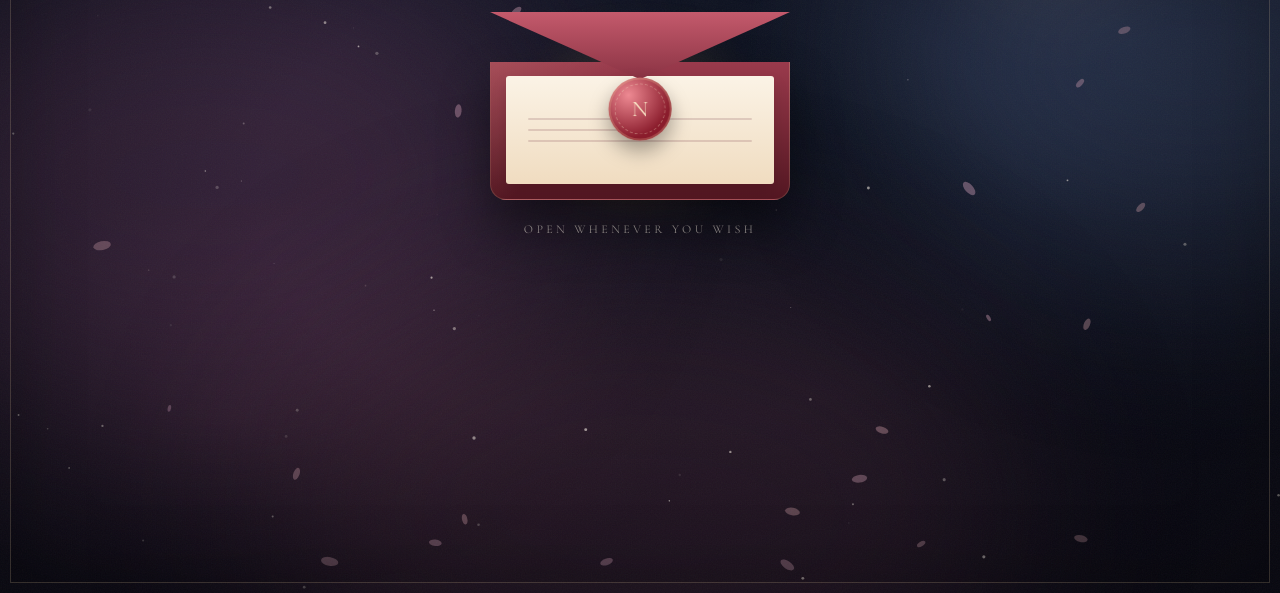
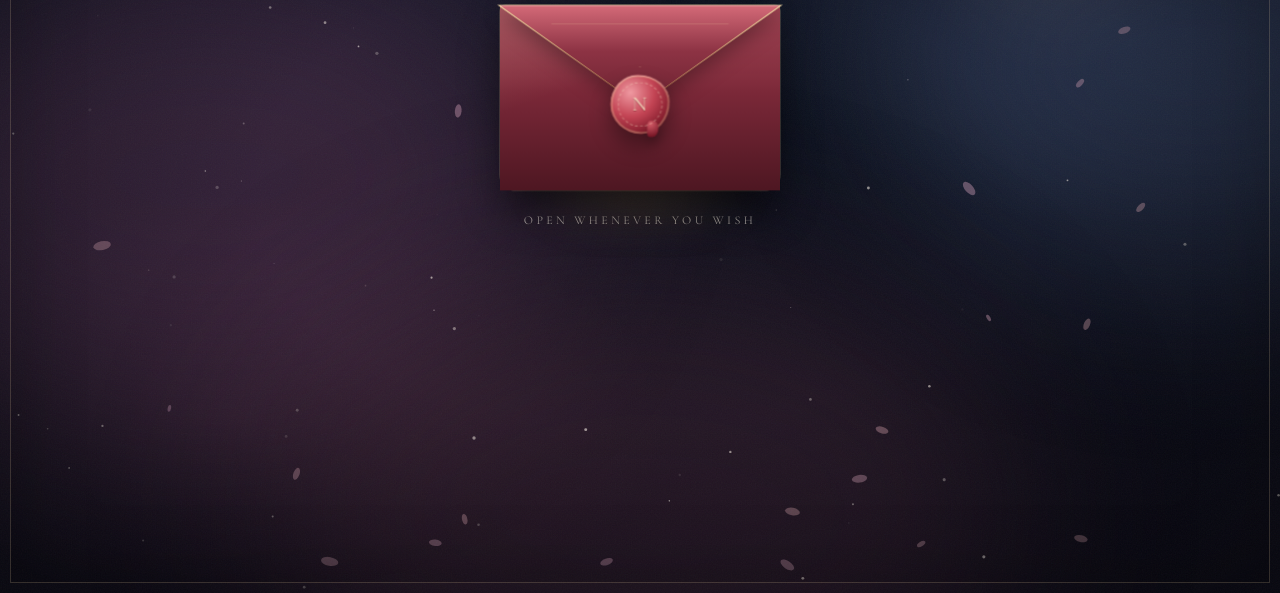
Before and after one commit to ballasuresh/neeraja-birthday, a website: page index.html in a window 1280 px wide. Shown: the part 207-800 px from the top of the page. Drawn offline with nearby package versions, Linux system fonts and the light colour scheme; a web font is replaced by a local one.

Commit message:
updated letter

```diff
--- a/index.html
+++ b/index.html
@@ -43,14 +43,22 @@
 
       <button type="button" class="envelope" id="openSeal" aria-label="Open the letter">
         <span class="envelope-glow"></span>
-        <span class="envelope-back"></span>
-        <span class="envelope-letter">
-          <span class="mini-line"></span>
-          <span class="mini-line short"></span>
-          <span class="mini-line"></span>
+        <span class="envelope-body">
+          <span class="envelope-liner" aria-hidden="true"></span>
+          <span class="envelope-letter">
+            <span class="letter-script">For you</span>
+            <span class="mini-line"></span>
+            <span class="mini-line short"></span>
+            <span class="mini-line"></span>
+          </span>
+          <span class="envelope-pocket" aria-hidden="true"></span>
         </span>
-        <span class="envelope-flap"></span>
+        <span class="envelope-flap" aria-hidden="true">
+          <span class="flap-front"></span>
+          <span class="flap-back"></span>
+        </span>
         <span class="wax" aria-hidden="true">
+          <span class="wax-drip"></span>
           <span class="wax-ring"></span>
           <span class="wax-n">N</span>
         </span>
--- a/styles.css
+++ b/styles.css
@@ -198,122 +198,260 @@ body {
 }
 
 .envelope {
+  --env-w: min(280px, 82vw);
+  appearance: none;
+  -webkit-tap-highlight-color: transparent;
   position: relative;
-  width: min(300px, 84vw);
-  height: 200px;
+  width: var(--env-w);
+  height: calc(var(--env-w) * 0.66);
+  margin-top: 6px;
   border: 0;
   background: transparent;
   cursor: pointer;
-  perspective: 700px;
+  perspective: 1100px;
+  transform-style: preserve-3d;
+  animation: envelope-float 5.6s ease-in-out infinite;
   transition: transform 0.45s ease;
 }
 
-.envelope:hover {
-  transform: translateY(-5px);
+.envelope:hover,
+.envelope:focus-visible {
+  animation: none;
+  transform: translateY(-6px);
+}
+
+.envelope:focus-visible {
+  outline: 0;
 }
 
 .envelope-glow {
   position: absolute;
-  inset: 30px 10px -10px;
-  background: radial-gradient(circle, rgba(201, 161, 90, 0.28), transparent 70%);
-  filter: blur(16px);
+  inset: 28% -8% -18%;
+  background: radial-gradient(circle, rgba(201, 161, 90, 0.34), transparent 68%);
+  filter: blur(18px);
 }
 
-.envelope-back,
+.envelope-body,
 .envelope-flap,
-.envelope-letter {
+.envelope-letter,
+.envelope-pocket,
+.envelope-liner {
   position: absolute;
-  inset: auto 0 0;
 }
 
-.envelope-back {
-  height: 138px;
-  border-radius: 0 0 16px 16px;
+.envelope-body {
+  inset: 0;
+  border-radius: 6px 6px 16px 16px;
   background:
-    linear-gradient(135deg, rgba(255, 220, 180, 0.12), transparent 36%),
-    linear-gradient(180deg, #9a3a4c, #541722);
-  box-shadow: 0 28px 50px rgba(0, 0, 0, 0.42);
-  border: 1px solid rgba(239, 211, 160, 0.16);
-  border-top: 0;
+    linear-gradient(180deg, #7a2434 0%, #541722 100%);
+  box-shadow:
+    0 22px 40px rgba(0, 0, 0, 0.46),
+    0 0 0 1px rgba(239, 211, 160, 0.22);
+}
+
+.envelope-liner {
+  inset: 0;
+  background:
+    linear-gradient(180deg, rgba(239, 211, 160, 0.22), transparent 42%),
+    repeating-linear-gradient(
+      135deg,
+      rgba(239, 211, 160, 0.08) 0 8px,
+      transparent 8px 16px
+    ),
+    linear-gradient(180deg, #c9a15a, #8d6230);
+  clip-path: polygon(0 0, 50% 58%, 100% 0, 100% 100%, 0 100%);
+  opacity: 0.55;
 }
 
 .envelope-letter {
-  left: 16px;
-  right: 16px;
-  bottom: 24px;
-  height: 108px;
-  border-radius: 3px;
+  left: 8%;
+  right: 8%;
+  top: 34%;
+  height: 62%;
+  border-radius: 2px;
   background:
-    linear-gradient(180deg, #fbf3e6, #f0dcc0);
+    repeating-linear-gradient(
+      180deg,
+      transparent 0 13px,
+      rgba(122, 54, 42, 0.08) 13px 14px
+    ),
+    linear-gradient(180deg, #fffaf3 0%, #f4e4cc 100%);
   display: grid;
-  align-content: center;
-  gap: 9px;
-  padding: 20px 22px;
-  transform: translateY(8px);
-  transition: transform 0.75s cubic-bezier(0.22, 1, 0.36, 1);
-  box-shadow: 0 8px 16px rgba(0, 0, 0, 0.12);
+  align-content: start;
+  justify-items: start;
+  gap: 8px;
+  padding: 14% 12% 10%;
+  transform: translateY(6%);
+  transition: transform 0.8s cubic-bezier(0.22, 1, 0.36, 1);
+  box-shadow: 0 10px 18px rgba(0, 0, 0, 0.16);
+  z-index: 1;
+}
+
+.letter-script {
+  font-family: var(--script);
+  font-size: clamp(18px, 6.2vw, 22px);
+  color: #8d1f30;
+  line-height: 1;
+  margin-bottom: 2px;
 }
 
 .mini-line {
+  display: block;
+  width: 88%;
   height: 2px;
-  background: rgba(92, 29, 43, 0.16);
+  background: rgba(92, 29, 43, 0.14);
   border-radius: 99px;
 }
 
 .mini-line.short {
-  width: 52%;
+  width: 48%;
+}
+
+.envelope-pocket {
+  inset: 0;
+  background:
+    linear-gradient(160deg, rgba(255, 224, 196, 0.16), transparent 38%),
+    linear-gradient(180deg, #b14b5c 0%, #7a2838 48%, #4e1722 100%);
+  clip-path: polygon(0 0, 50% 52%, 100% 0, 100% 100%, 0 100%);
+  box-shadow: inset 0 1px 0 rgba(255, 236, 210, 0.12);
+  z-index: 2;
+}
+
+.envelope-pocket::before,
+.envelope-pocket::after {
+  content: "";
+  position: absolute;
+  top: 0;
+  width: 51%;
+  height: 58%;
+  background: linear-gradient(180deg, rgba(0, 0, 0, 0.12), transparent 70%);
+}
+
+.envelope-pocket::before {
+  left: 0;
+  clip-path: polygon(0 0, 100% 96%, 0 100%);
+}
+
+.envelope-pocket::after {
+  right: 0;
+  clip-path: polygon(100% 0, 100% 100%, 0 96%);
 }
 
 .envelope-flap {
-  top: 12px;
-  height: 86px;
-  background: linear-gradient(180deg, #c45a6c, #7a2838);
-  clip-path: polygon(0 0, 50% 78%, 100% 0);
+  top: 0;
+  left: 0;
+  right: 0;
+  height: 54%;
   transform-origin: top center;
+  transform-style: preserve-3d;
   transition: transform 0.85s cubic-bezier(0.22, 1, 0.36, 1);
-  z-index: 2;
-  filter: drop-shadow(0 6px 10px rgba(0, 0, 0, 0.2));
+  z-index: 4;
+  filter: drop-shadow(0 8px 10px rgba(0, 0, 0, 0.32));
+}
+
+.envelope-flap::before {
+  content: "";
+  position: absolute;
+  inset: 0 -1px;
+  background: linear-gradient(180deg, #f0d7a4, #b8874a);
+  clip-path: polygon(0 0, 100% 0, 50% 100%);
+  transform: scale(1.015);
+  z-index: -1;
+}
+
+.flap-front,
+.flap-back {
+  position: absolute;
+  inset: 0;
+  clip-path: polygon(0 0, 100% 0, 50% 100%);
+  backface-visibility: hidden;
+  -webkit-backface-visibility: hidden;
+}
+
+.flap-front {
+  background:
+    linear-gradient(180deg, #d46a78 0%, #8d3344 46%, #6b2230 100%);
+  box-shadow: inset 0 1px 0 rgba(255, 236, 214, 0.35);
+}
+
+.flap-front::after {
+  content: "";
+  position: absolute;
+  inset: 18% 18% 38%;
+  border: 1px solid rgba(239, 211, 160, 0.18);
+  clip-path: polygon(0 0, 100% 0, 50% 100%);
+}
+
+.flap-back {
+  background:
+    linear-gradient(180deg, #efd3a0, #c9a15a 70%);
+  transform: rotateX(180deg);
 }
 
 .wax {
   position: absolute;
   left: 50%;
-  top: 78px;
-  z-index: 3;
-  width: 62px;
-  height: 62px;
-  margin-left: -31px;
-  border-radius: 50%;
+  top: 38%;
+  z-index: 5;
+  width: 58px;
+  height: 58px;
+  margin-left: -29px;
+  border-radius: 46% 54% 48% 52% / 50% 46% 54% 50%;
   background:
-    radial-gradient(circle at 32% 28%, #ee8a93, #8a1c2c 68%);
+    radial-gradient(circle at 34% 30%, #f09aa2 0%, #c44555 42%, #7a1828 78%);
   box-shadow:
-    0 10px 20px rgba(0, 0, 0, 0.35),
-    inset 0 0 0 2px rgba(239, 211, 160, 0.22);
+    0 12px 22px rgba(0, 0, 0, 0.38),
+    inset 0 1px 0 rgba(255, 220, 220, 0.35),
+    inset 0 0 0 2px rgba(239, 211, 160, 0.32);
   display: grid;
   place-items: center;
   animation: pulse 2.8s ease-in-out infinite;
+  transition: opacity 0.45s ease, transform 0.45s ease;
+}
+
+.wax-drip {
+  position: absolute;
+  left: 62%;
+  top: 78%;
+  width: 11px;
+  height: 16px;
+  border-radius: 40% 60% 70% 30%;
+  background: radial-gradient(circle at 30% 20%, #d45c68, #7a1828 80%);
+  box-shadow: 0 6px 10px rgba(0, 0, 0, 0.25);
 }
 
 .wax-ring {
   position: absolute;
-  inset: 6px;
-  border: 1px dashed rgba(247, 226, 196, 0.35);
+  inset: 7px;
+  border: 1px dashed rgba(247, 226, 196, 0.45);
   border-radius: 50%;
 }
 
 .wax-n {
   font-family: var(--small);
-  font-size: 22px;
+  font-size: 20px;
+  letter-spacing: 0.04em;
   color: #f8e2c4;
+  text-shadow: 0 1px 0 rgba(80, 10, 18, 0.45);
   position: relative;
 }
 
 .envelope.is-open .envelope-flap {
-  transform: rotateX(180deg);
+  transform: rotateX(168deg);
 }
 
 .envelope.is-open .envelope-letter {
-  transform: translateY(-50px);
+  transform: translateY(-34%);
+}
+
+.envelope.is-open .wax {
+  opacity: 0;
+  transform: scale(0.72);
+  animation: none;
+}
+
+.envelope.is-open {
+  animation: none;
 }
 
 .hint {
@@ -865,6 +1003,16 @@ body {
   }
 }
 
+@keyframes envelope-float {
+  0%,
+  100% {
+    transform: translateY(0);
+  }
+  50% {
+    transform: translateY(-7px);
+  }
+}
+
 @keyframes pulse {
   0%,
   100% {
@@ -885,6 +1033,13 @@ body {
   }
 }
 
+@media (prefers-reduced-motion: reduce) {
+  .envelope,
+  .wax {
+    animation: none;
+  }
+}
+
 @media (max-width: 640px) {
   .frame {
     inset: 6px;
@@ -899,4 +1054,28 @@ body {
   .letter p {
     font-size: 17px;
   }
+
+  .envelope {
+    --env-w: min(248px, 84vw);
+  }
+
+  .wax {
+    width: 52px;
+    height: 52px;
+    margin-left: -26px;
+  }
+
+  .wax-n {
+    font-size: 18px;
+  }
 }
+
+@media (max-height: 700px) {
+  .envelope {
+    --env-w: min(210px, 68vw);
+  }
+
+  .gate {
+    padding-top: calc(env(safe-area-inset-top, 0px) + 14px);
+  }
+}
```
